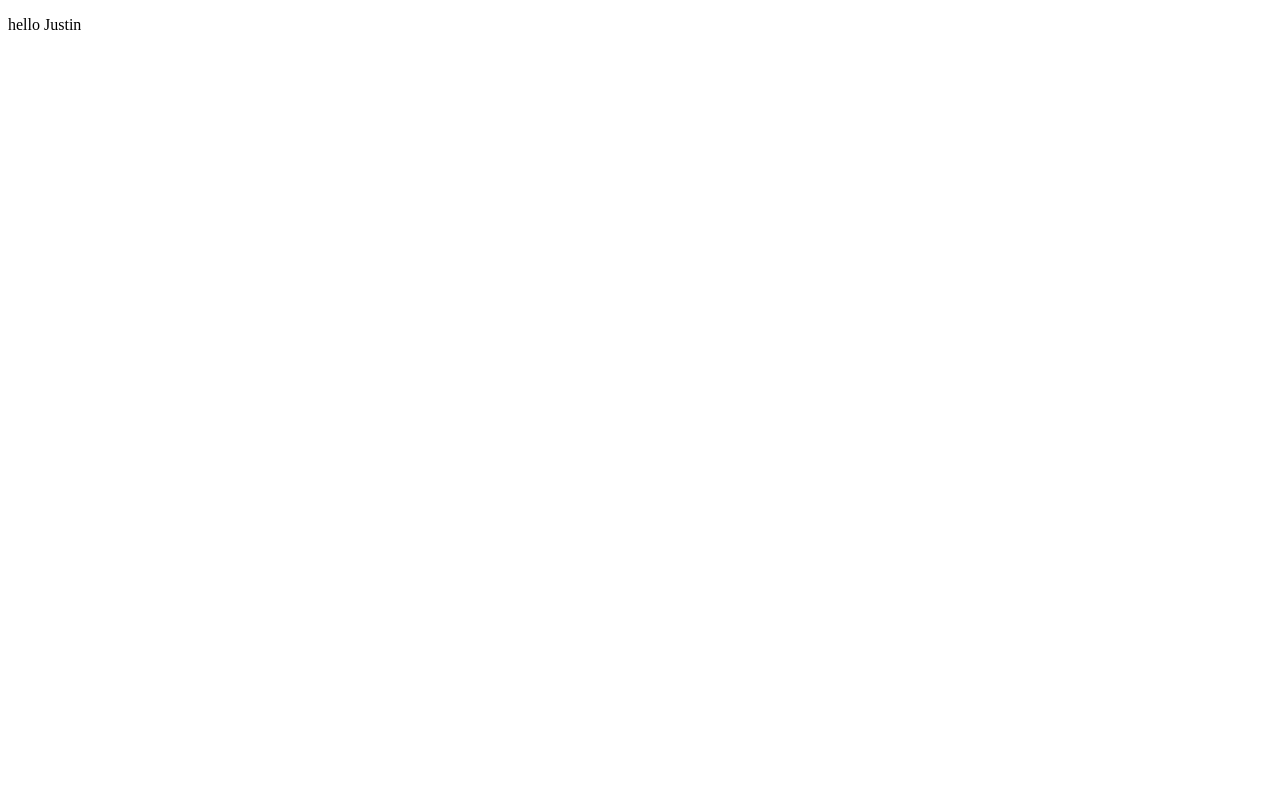
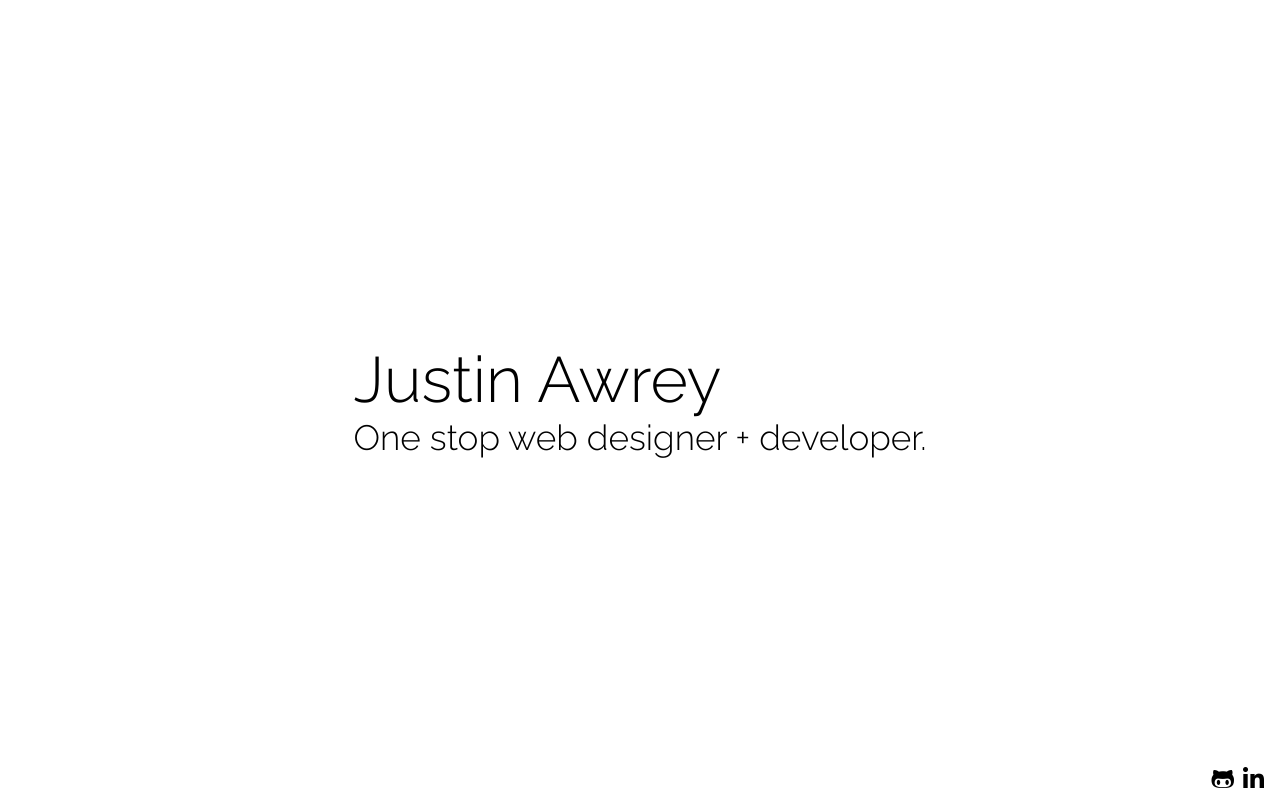
Before and after one commit to justinawrey/justinawrey, an Astro site: page / in a window 1280 px wide. Built offline with nearby package versions, Linux system fonts and the light colour scheme; Astro itself is replaced by a stand-in of ours.

Commit message:
homepage styling

```diff
--- a/src/pages/index.astro
+++ b/src/pages/index.astro
@@ -1,3 +1,75 @@
-<p>
-hello Justin
-</p>
+---
+import "@fontsource/raleway/300.css";
+import "@fortawesome/fontawesome-free/css/fontawesome.css";
+import "@fortawesome/fontawesome-free/css/brands.css";
+---
+
+<div>
+  <h1 class="name">Justin Awrey</h1>
+  <p class="description">One stop web designer + developer.</p>
+</div>
+
+<div class="icons">
+  <a href="https://github.com/justinawrey">
+    <i class="icon fa-brands fa-github-alt"></i>
+  </a>
+  <a href="https://www.linkedin.com/in/justin-awrey-2b91a7119">
+    <i class="icon fa-brands fa-linkedin-in"></i>
+  </a>
+</div>
+
+<style is:global>
+  :root {
+    font-family: "Raleway";
+  }
+
+  html {
+    height: 100%;
+  }
+
+  body {
+    display: flex;
+    justify-content: center;
+    align-items: center;
+    margin: 0;
+    height: 100%;
+    flex-direction: column;
+  }
+</style>
+
+<style>
+  .name {
+    font-size: 4rem;
+    margin: 0;
+    font-weight: normal;
+  }
+
+  .description {
+    font-size: 2.2rem;
+    margin: 0;
+  }
+
+  .icons {
+    position: absolute;
+    bottom: 0.5rem;
+    right: 1rem;
+  }
+
+  .icon {
+    font-size: 1.5rem;
+    transition: opacity 0.15s;
+    cursor: pointer;
+  }
+
+  .icon:hover {
+    opacity: 0.5;
+  }
+
+  .fa-linkedin-in {
+    margin-left: 0.3rem;
+  }
+
+  a {
+    all: unset;
+  }
+</style>
```
